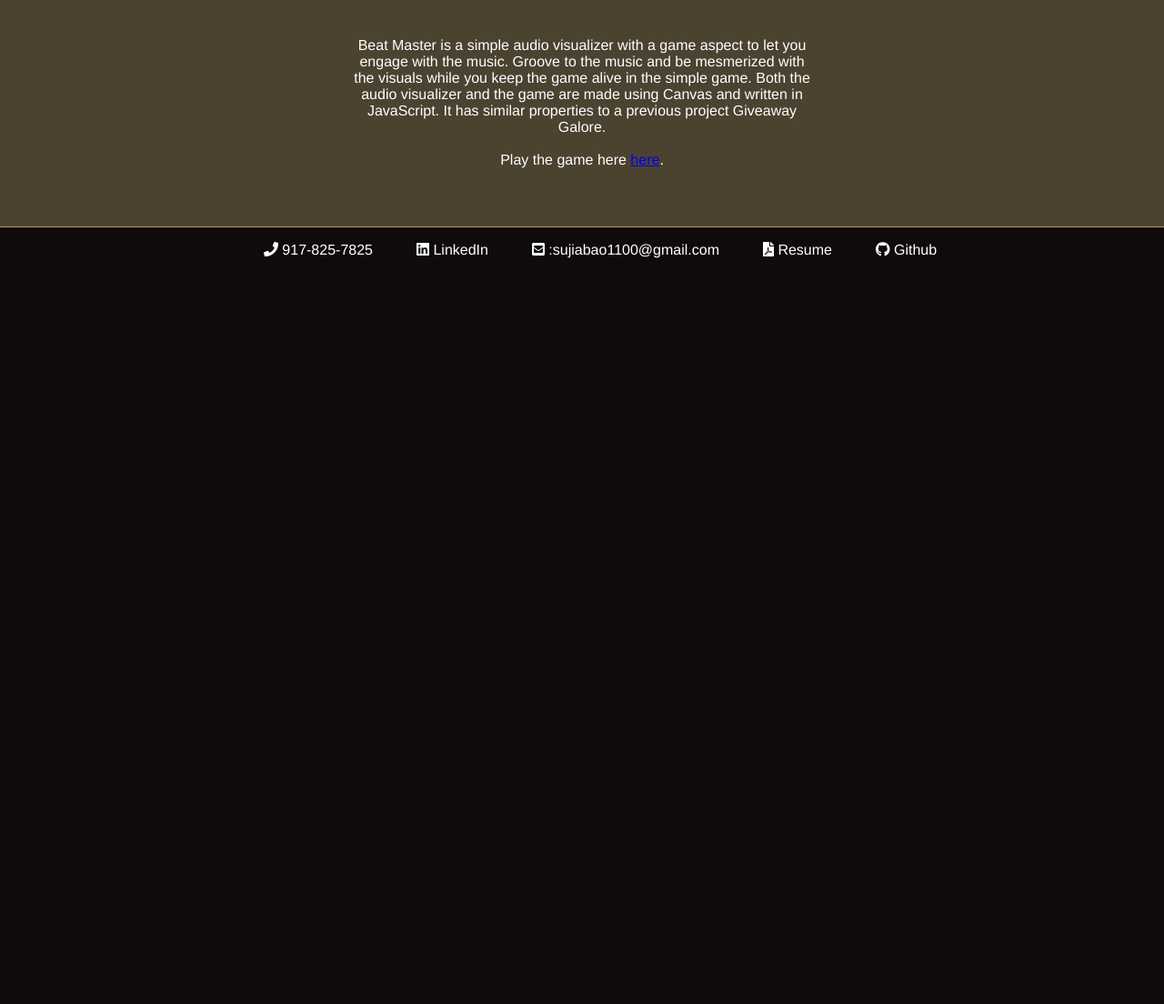
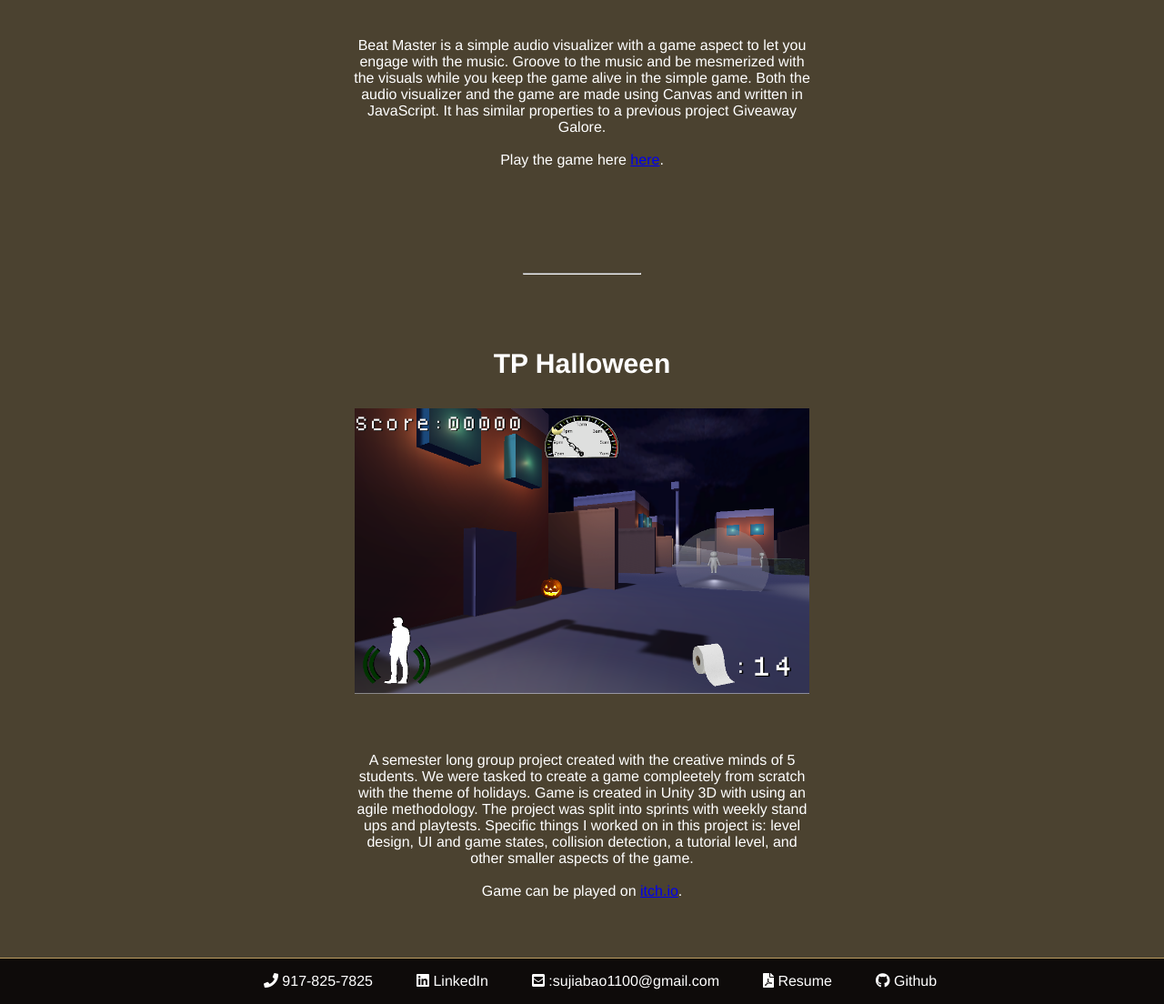
Before and after one commit to RepulsiveDragons/Jiabao-Su-Portfolio, a plain HTML site: page docs/index.html in a window 1280 px wide. Shown: the part 5690-6794 px from the top of the page at 91% size. Before the commit the page ends 5990 px from the top, so only its background shows below. Drawn offline with Linux system fonts and the light colour scheme.

Commit message:
Added TP Halloween project to the portfolio
updated resume as well

```diff
--- a/docs/index.html
+++ b/docs/index.html
@@ -122,7 +122,7 @@
         </div>
 
         <hr class="linebreaksmall">
-        <div class="projects" id="project5">
+        <div class="projects" id="project6">
             <h3>Beat Master</h3>
             <img class="projectimgs" src="media/beatmaster.png" alt="placeholder">
             <p class="projectdescriptions"> Beat Master is a simple audio visualizer with a game aspect to let you engage with the music. Groove to the music
@@ -130,6 +130,19 @@
                 Canvas and written in JavaScript. It has similar properties to a previous project Giveaway Galore.
             <br><br>
             Play the game here <a href="https://repulsivedragons.github.io/Beat-Master/" class="projectLinks">here</a>.
+            </p>
+        </div>
+
+        <hr class="linebreaksmall">
+        <div class="projects" id="project7">
+            <h3>TP Halloween</h3>
+            <img class="projectimgs" src="media/tp_halloween.png" alt="placeholder">
+            <p class="projectdescriptions"> A semester long group project created with the creative minds of 5 students. We were tasked to create a game compleetely from
+                scratch with the theme of holidays. Game is created in Unity 3D with using an agile methodology. The project was split into sprints with weekly stand ups
+                and playtests. Specific things I worked on in this project is: level design, UI and game states, collision detection, a tutorial level, and other smaller
+                aspects of the game.
+            <br><br>
+            Game can be played on <a href="https://troycorrington.itch.io/tp-halloween" class="projectLinks">itch.io</a>.
             </p>
         </div>
     </section>
```
Also changed, not shown: docs/media/tp_halloween.png (added), 1 other file.
